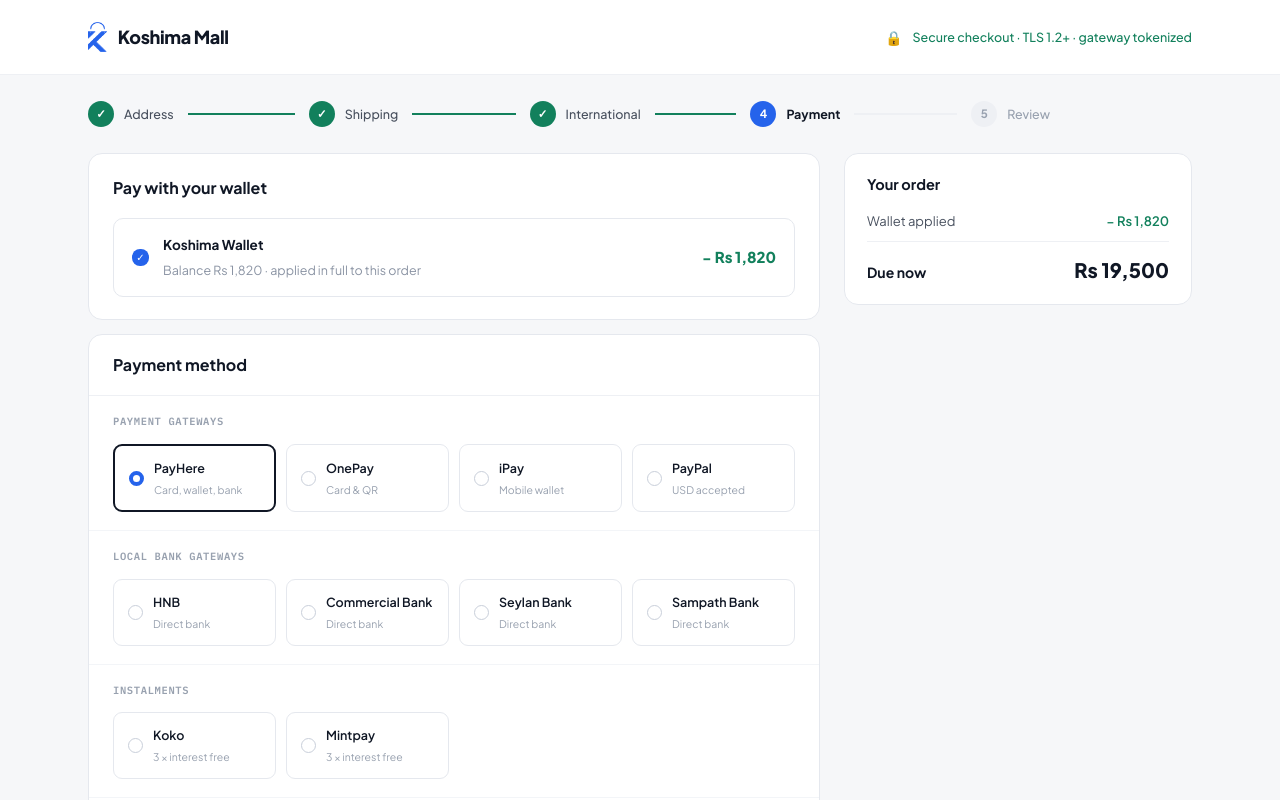
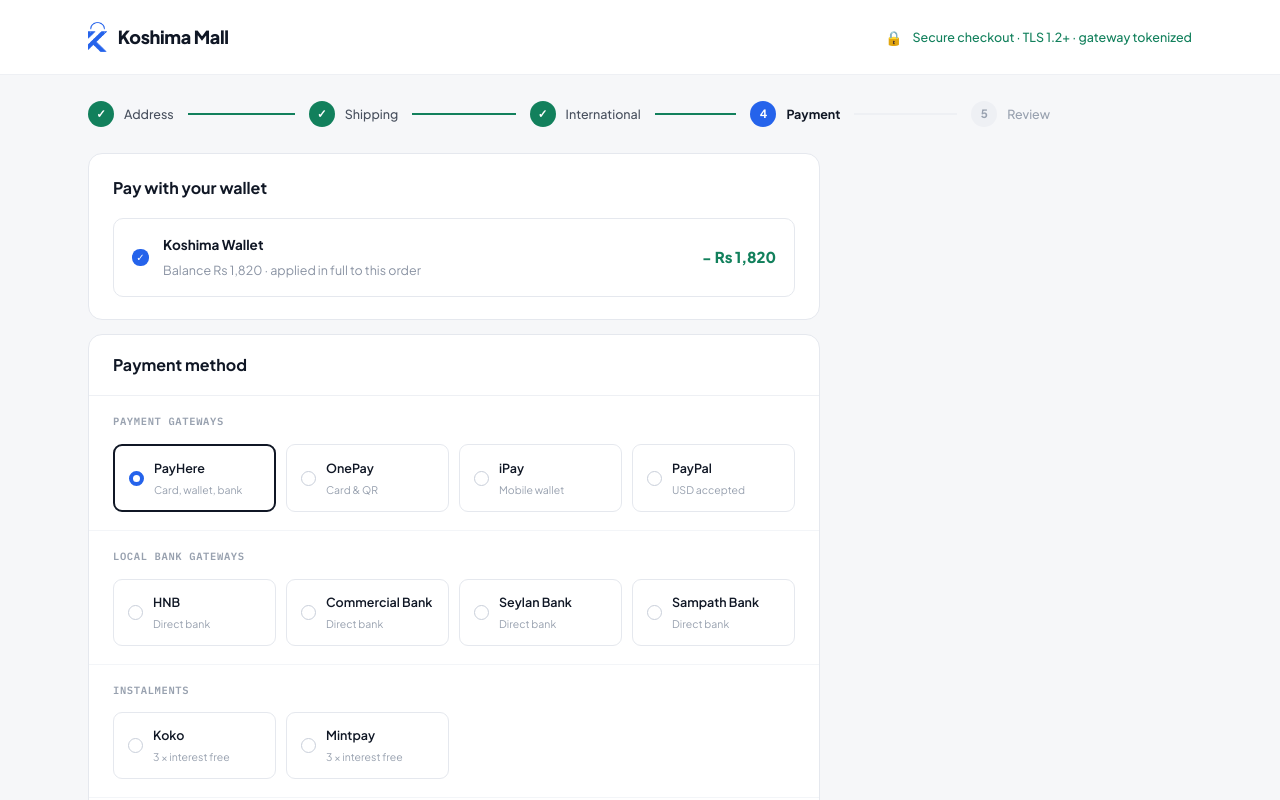
Before and after one commit to IroshaHewage/koshima-ui, a Next.js app: page /checkout/payment in a window 1280 px wide. Shown: the top 800 px of the page. Built offline with nearby package versions, Linux system fonts and the light colour scheme.

Commit message:
feat: remove order summary section from checkout payment page

```diff
--- a/app/checkout/payment/page.tsx
+++ b/app/checkout/payment/page.tsx
@@ -122,30 +122,6 @@
               </Link>
             </div>
           </div>
-
-          <div className="sticky top-6 rounded-xl border border-[#E5E8EE] bg-white p-[20px_22px]">
-            <div className="mb-4 text-[14.5px] font-bold">Your order</div>
-            {CART_SUMMARY.map((r) => (
-              <div key={r.k} className="mb-2.5 flex justify-between">
-                <span className="text-[13px] text-[#48505E]">{r.k}</span>
-                <span
-                  className={`text-[13px] font-semibold ${r.positive ? "text-[#12805C]" : ""}`}
-                >
-                  {r.v}
-                </span>
-              </div>
-            ))}
-            <div className="mb-2.5 flex justify-between">
-              <span className="text-[13px] text-[#48505E]">Wallet applied</span>
-              <span className="text-[13px] font-semibold text-[#12805C]">
-                − Rs 1,820
-              </span>
-            </div>
-            <div className="mt-1 flex items-baseline justify-between border-t border-[#EEF0F4] pt-3.5">
-              <span className="text-sm font-bold">Due now</span>
-              <span className="text-xl font-extrabold">Rs 19,500</span>
-            </div>
-          </div>
         </div>
       </div>
 
```
